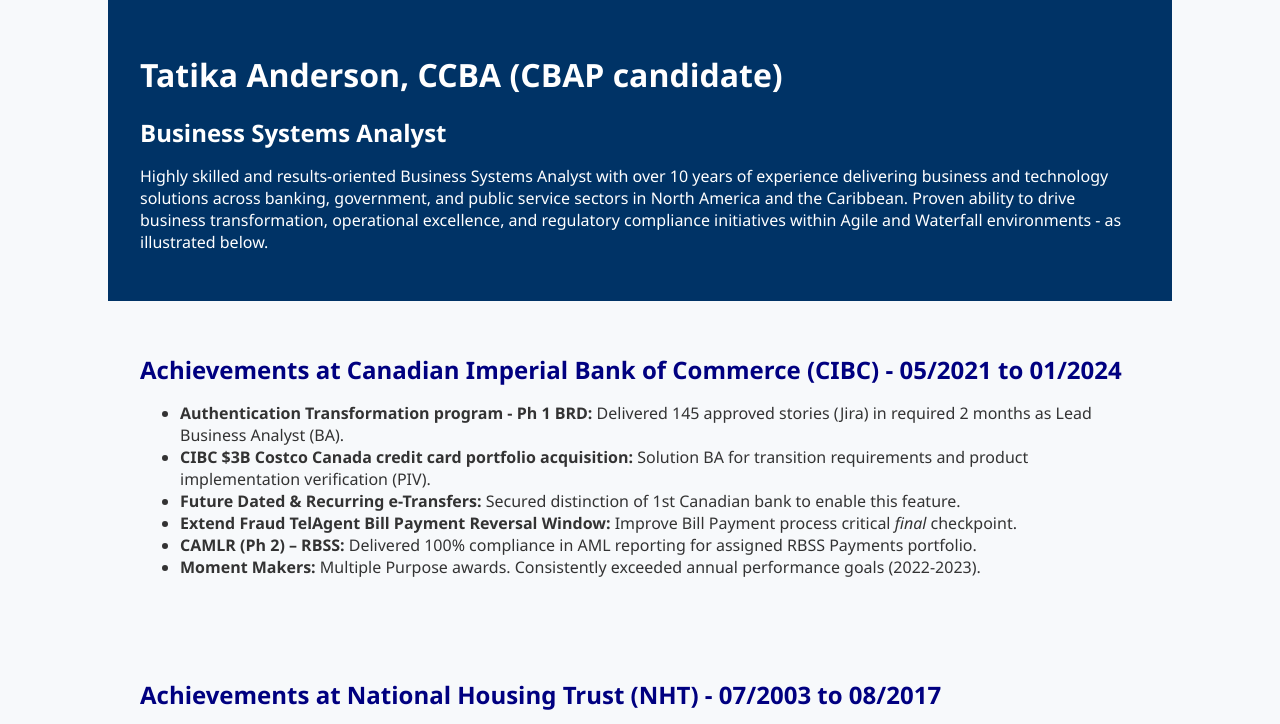
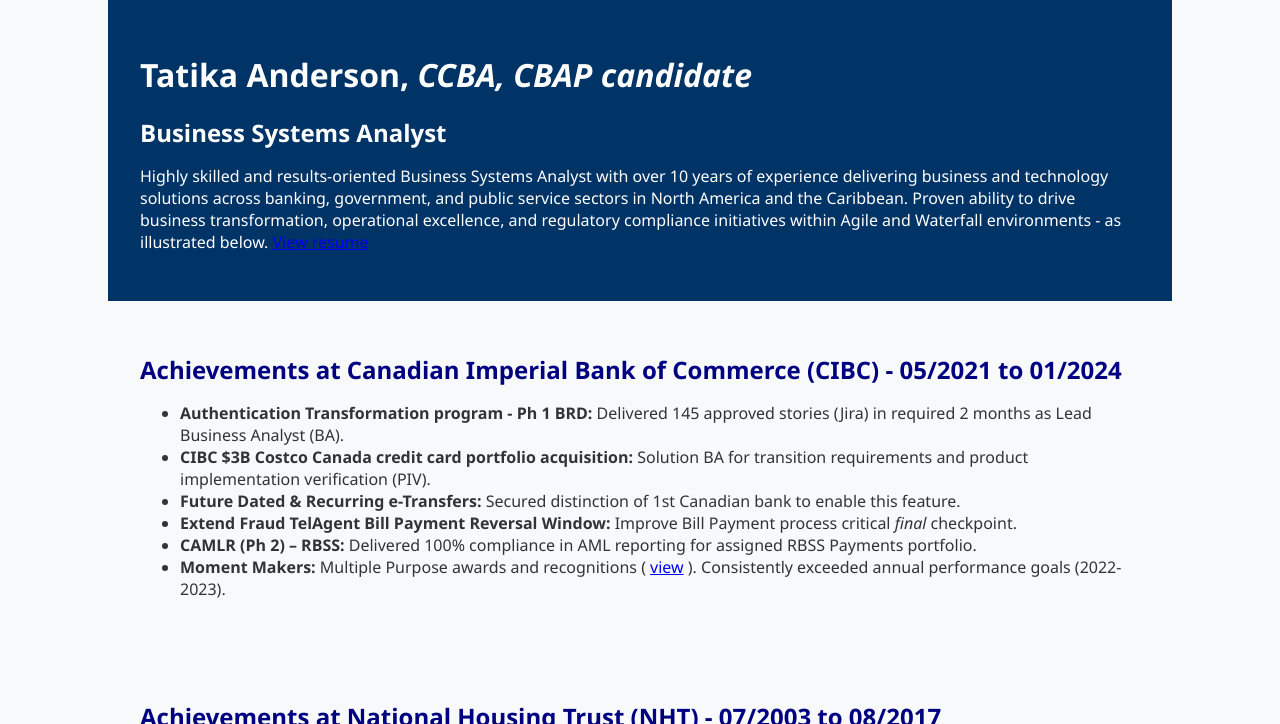
Before and after one commit to TatAnderson/tatika-FiservResume-website, a plain HTML site: page index.html in a window 1280 px wide. Shown: the top 724 px of the page. Drawn offline with Linux system fonts and the light colour scheme.

Commit message:
Update index.html
Inserted href (links) to pdf files (CV and CIBC awards details)

```diff
--- a/index.html
+++ b/index.html
@@ -62,10 +62,11 @@
 </head>
 <body>
   <header>
-    <h1>Tatika Anderson, CCBA (CBAP candidate)</h1>
+    <h1>Tatika Anderson, <em>CCBA, CBAP candidate</em></h1>
     <h2>Business Systems Analyst</h2>
     <p>
       Highly skilled and results-oriented Business Systems Analyst with over 10 years of experience delivering business and technology solutions across banking, government, and public service sectors in North America and the Caribbean. Proven ability to drive business transformation, operational excellence, and regulatory compliance initiatives within Agile and Waterfall environments - as illustrated below.
+      <a href="Tatika-Anderson_Resume_FiservResume-website.pdf">View resume</a>
     </p>
   </header>
 
@@ -77,7 +78,9 @@
       <li><strong>Future Dated & Recurring e-Transfers:</strong> Secured distinction of 1st Canadian bank to enable this feature.</li>
       <li><strong>Extend Fraud TelAgent Bill Payment Reversal Window:</strong> Improve Bill Payment process critical <em>final</em> checkpoint.</li>
       <li><strong>CAMLR (Ph 2) – RBSS:</strong> Delivered 100% compliance in AML reporting for assigned RBSS Payments portfolio.</li>
-      <li><strong>Moment Makers:</strong> Multiple Purpose awards. Consistently exceeded annual performance goals (2022-2023).</li>
+      <li><strong>Moment Makers:</strong> Multiple Purpose awards and recognitions (
+        <a href="Confirmed-details_CIBC-Purpose-Awards-and-Recognitions_email-with-list.pdf">view</a>
+        ). Consistently exceeded annual performance goals (2022-2023).</li>
     </ul>
   </section>
   <section>
```
